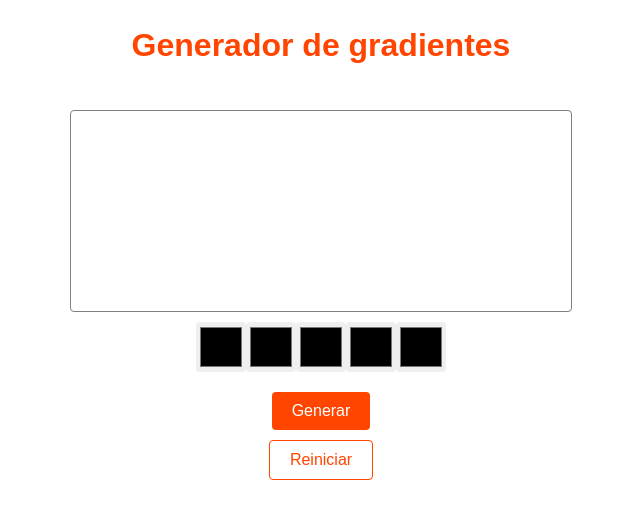
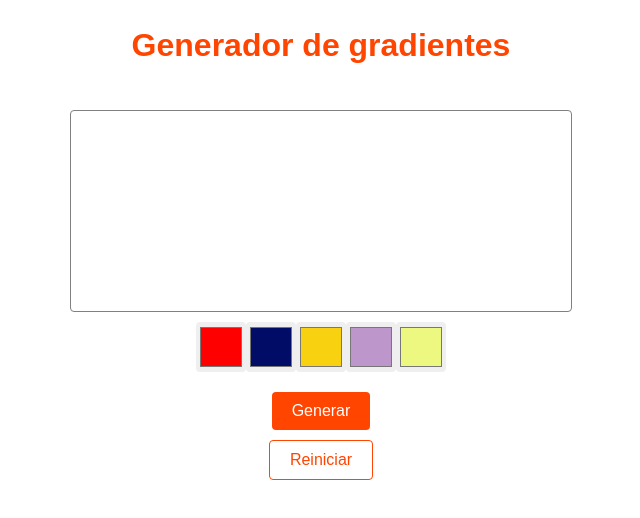
Before and after one commit to catharygr/my-gradient-tool-react, a React (Vite) app: page / in a window 1280 px wide. Shown: the top 518 px of the page, without its empty margins (319-959 px from the left). Built offline with nearby package versions, Linux system fonts and the light colour scheme.

Commit message:
Generador simple terminado

```diff
--- a/src/GradientGenerator.jsx
+++ b/src/GradientGenerator.jsx
@@ -1,7 +1,7 @@
 import { useState } from "react";
 
 const initialState = {
-  colors: [],
+  colors: ["#ff0000", "#000C66", "#F8D210", "#BD97CB", "#ECF87F"],
   backgroundImage: "",
 };
 
```
